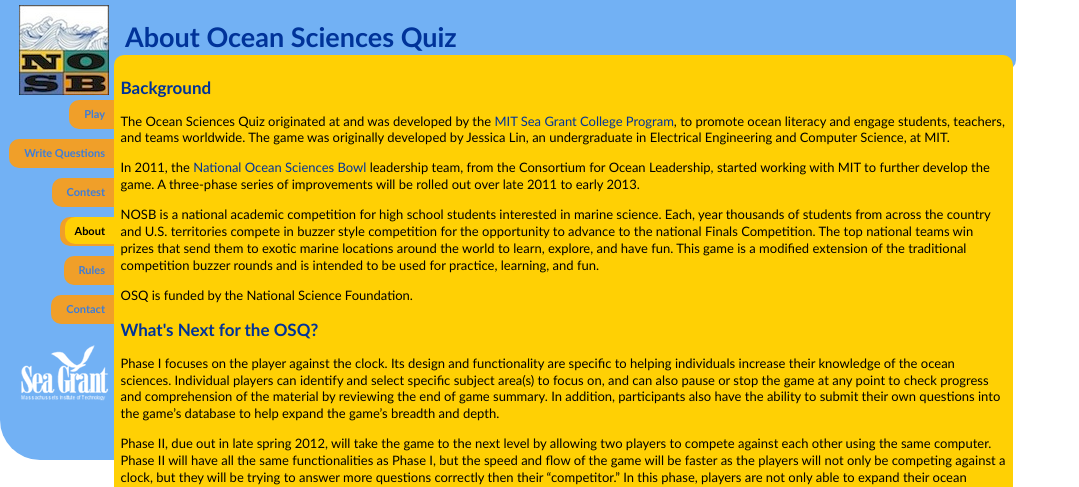
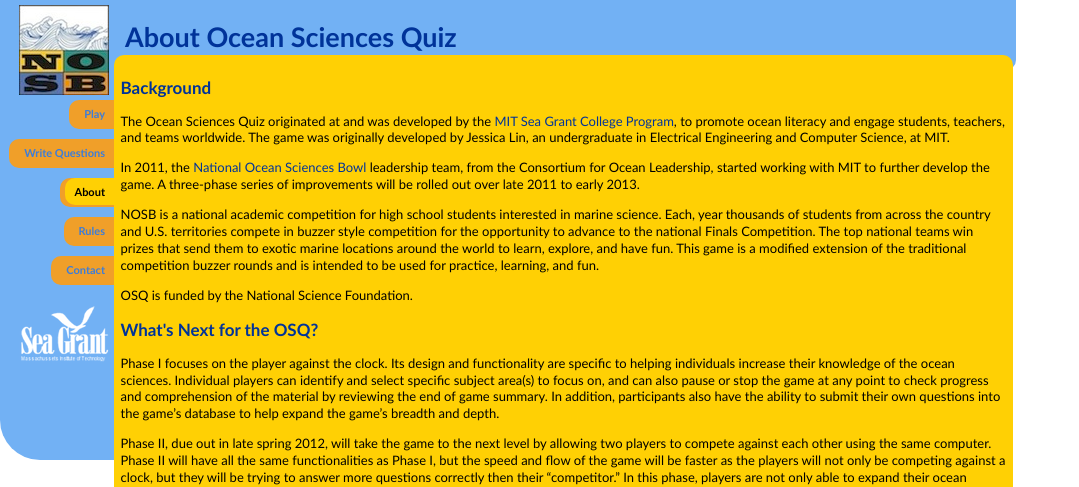
Before and after one commit to gregorybooma/mitsg-osq, a PHP site: page /about.html in a window 1280 px wide. Shown: the top 487 px of the page, without its empty margins (0-1079 px from the left). Run offline with PHP 8.4, Linux system fonts and the light colour scheme.

Commit message:
commented-out links to contest page until content can be updated

```diff
--- a/lamp-app/about.html
+++ b/lamp-app/about.html
@@ -43,7 +43,7 @@
 	<ul id="navbar">
     	<li><a href="index.php"><span>Play</span></a></li>
     	<li><a href="submitQ.php"><span>Write Questions</span></a></li>
-    	<li><a href="contest.html"><span>Contest</span></a></li>
+    	<!--<li><a href="contest.html"><span>Contest</span></a></li>-->
     	<li class="current"><a href="about.html"><span>About</span></a></li>
       	<li><a href="rules.html"><span>Rules</span></a></li>
       	<li><a href="contact.php"><span>Contact</span></a></li>
--- a/lamp-app/index.php
+++ b/lamp-app/index.php
@@ -23,7 +23,7 @@
         <ul id="navbar">
         <li class="current"><a href="index.php"><span>Play</span></a></li>
         <li><a href="submitQ.php"><span>Write Questions</span></a></li>
-        <li><a href="contest.html"><span>Contest</span></a></li>
+        <!-- <li><a href="contest.html"><span>Contest</span></a></li> -->
         <li><a href="about.html"><span>About</span></a></li>
         <li><a href="rules.html"><span>Rules</span></a></li>
         <li><a href="contact.php"><span>Contact</span></a></li>
--- a/lamp-app/rules.html
+++ b/lamp-app/rules.html
@@ -51,7 +51,7 @@
 	<ul id="navbar">
     	<li><a href="index.php"><span>Play</span></a></li>
     	<li><a href="submitQ.php"><span>Write Questions</span></a></li>
-    	<li><a href="contest.html"><span>Contest</span></a></li>
+    	<!-- <li><a href="contest.html"><span>Contest</span></a></li> -->
     	<li><a href="about.html"><span>About</span></a></li>
       	<li class="current"><a href="rules.html"><span>Rules</span></a></li>
       	<li><a href="contact.php"><span>Contact</span></a></li>
--- a/lamp-app/submitQ.php
+++ b/lamp-app/submitQ.php
@@ -32,7 +32,7 @@ $(document).ready(function(){
 	<ul id="navbar">
     	<li><a href="index.php"><span>Play</span></a></li>
     	<li class="current"><a href="submitQ.php"><span>Write Questions</span></a></li>
-    	<li><a href="contest.html"><span>Contest</span></a></li>
+    	<!-- <li><a href="contest.html"><span>Contest</span></a></li> -->
     	<li><a href="about.html"><span>About</span></a></li>
       	<li><a href="rules.html"><span>Rules</span></a></li>
       	<li><a href="contact.php"><span>Contact</span></a></li>
```
